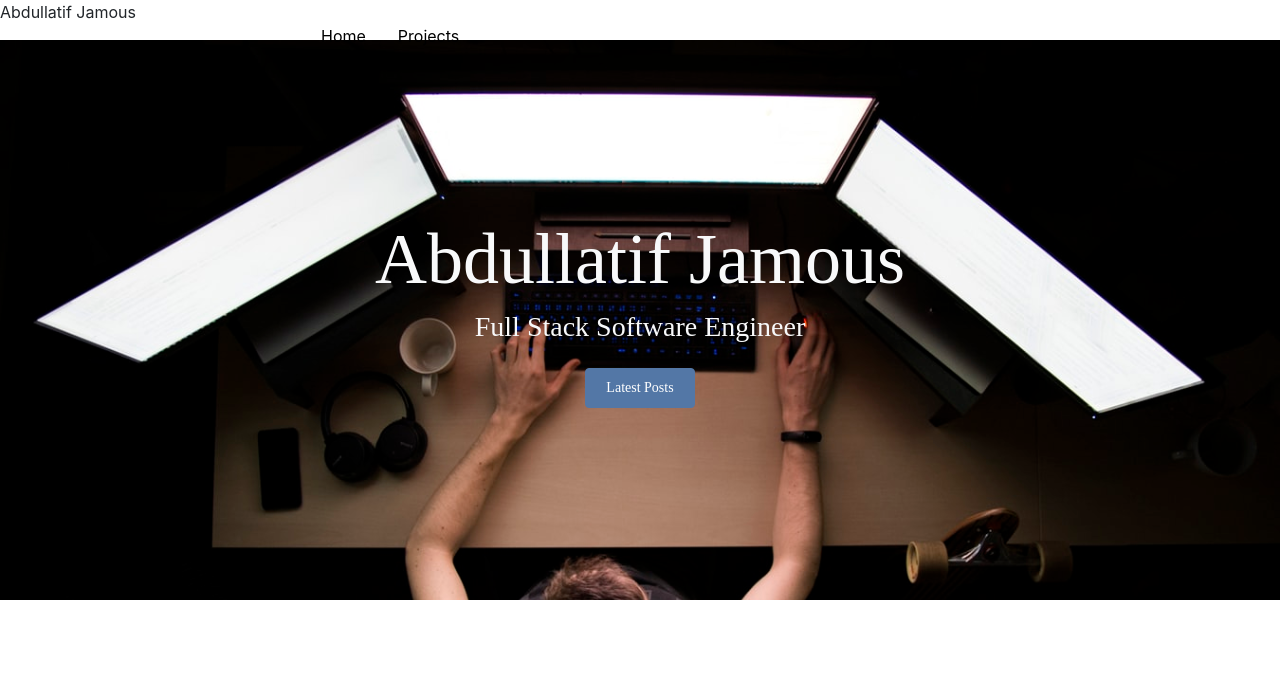
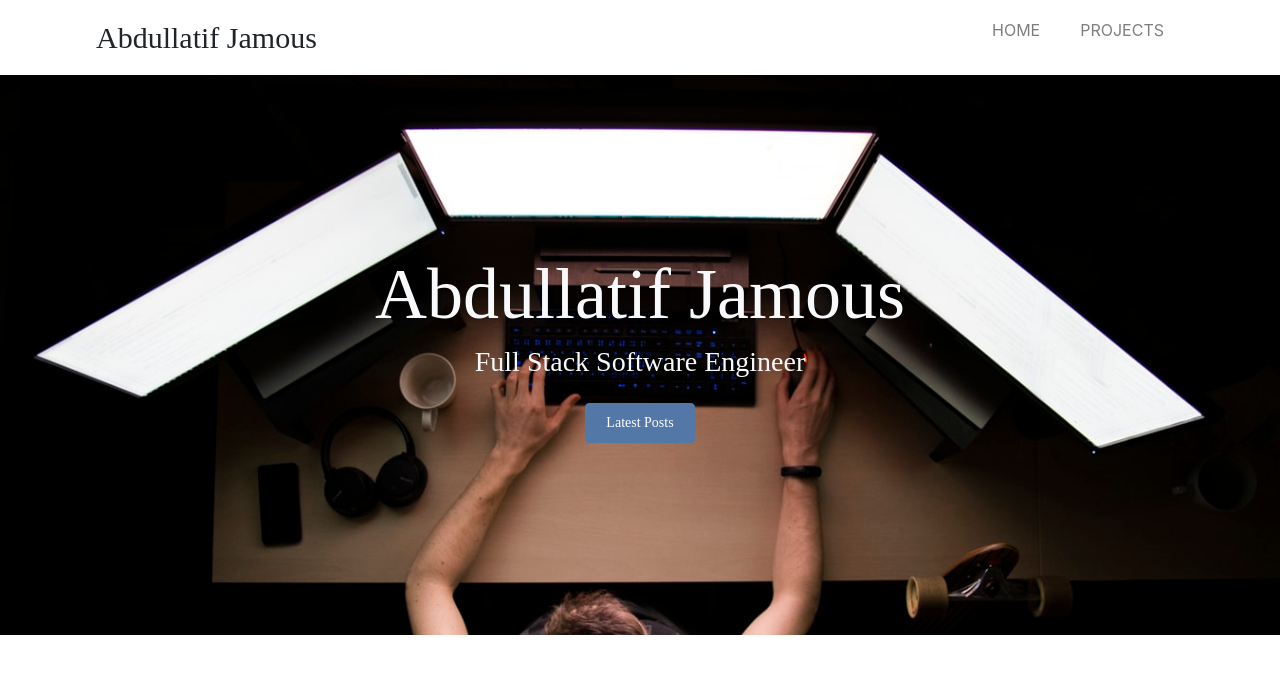
Before and after one commit to AbdullatifJamous891/gatsby-profile, a Gatsby site: page / in a window 1280 px wide. Built offline with nearby package versions, Linux system fonts and the light colour scheme; Gatsby itself is replaced by a stand-in of ours; a web font is replaced by a local one.

Commit message:
style bar

```diff
--- a/src/components/Bar/Bar.module.scss
+++ b/src/components/Bar/Bar.module.scss
@@ -1,27 +1,49 @@
-ul {
-    width:750px;
-    margin:0 auto;
-    list-style:none;
+.navbar{
+    width: 85%;
+    margin: auto;
+    padding: 15px 0;
+    display: flex;
+    align-items: center;
+    justify-content: space-between;
+    flex-direction: row;
+}
 
-  }
+.logo{
+    font-family: 'Averia Serif Libre', cursive;
+    font-size: 30px;
+    // width: 120px;
+    cursor: pointer;
+}
 
-  li {
-    float: left;
-  }
+.navbar ul li{
+    list-style: none;
+    display: inline-block;
+    margin: 0 20px;
+    position: relative;
+}
 
-  li a {
-    color: black;
-    text-align: center;
-    padding: 14px 16px;
+.navbar ul li a{
     text-decoration: none;
-  }
+    text-transform: uppercase;
+    color: #000;
+    opacity: 0.5;
+}
 
-  li a:hover {
-    background-color: #111;
-  }
+.navbar ul li::after{
+    content: '';
+    height: 3px;
+    width: 0;
+    background: #009688;
+    position: absolute;
+    left: 0;
+    bottom:-10px;
+    transition: 0.3s;
+}
 
-  .active {
-    text-decoration: underline;
-    text-decoration-style: bold;
-    text-decoration-color: red;
-  }
+.navbar ul li a:a:visited {
+    opacity: 0.9;
+}
+
+.navbar ul li:hover::after{
+    width: 105%;
+}
```
